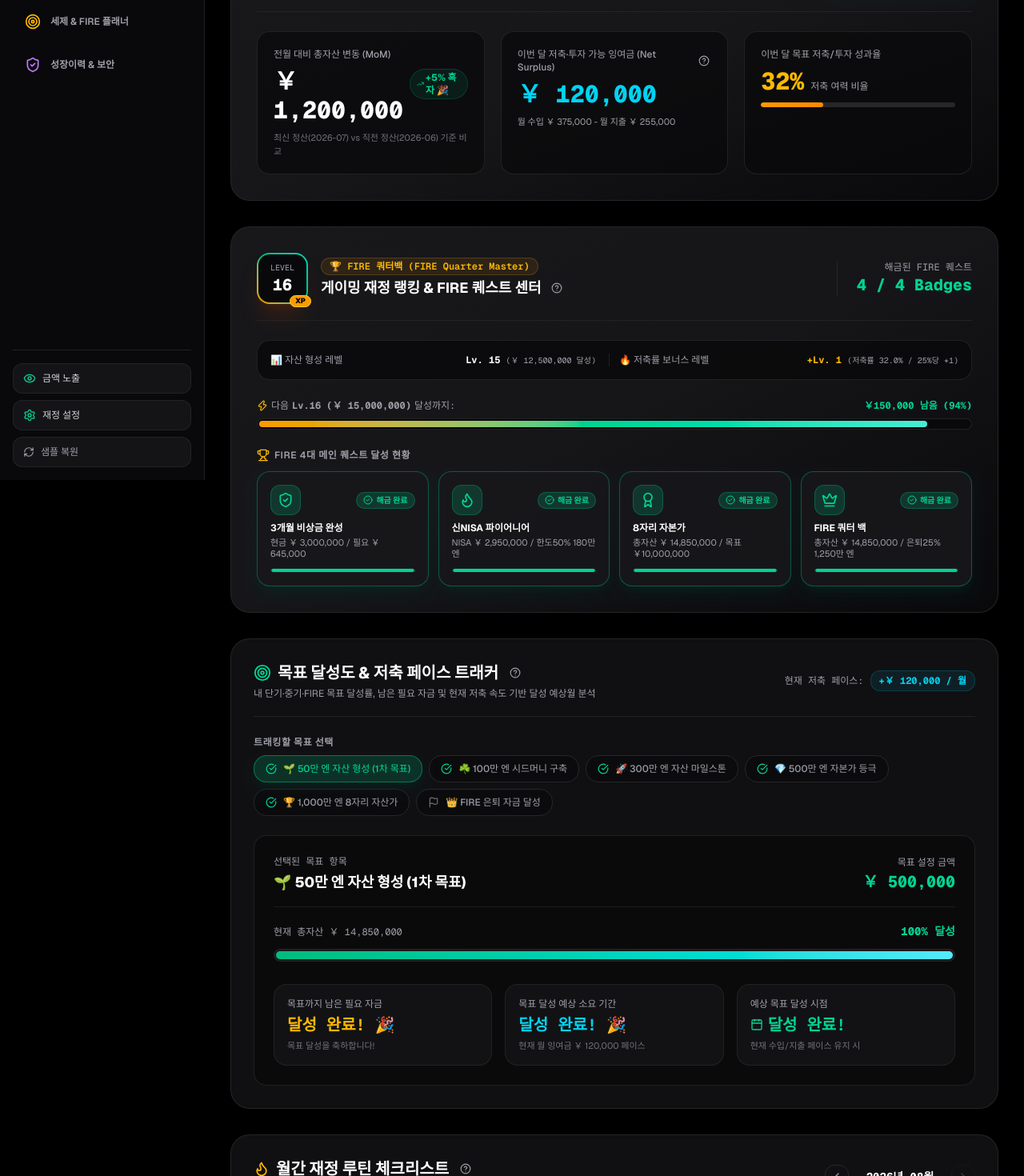
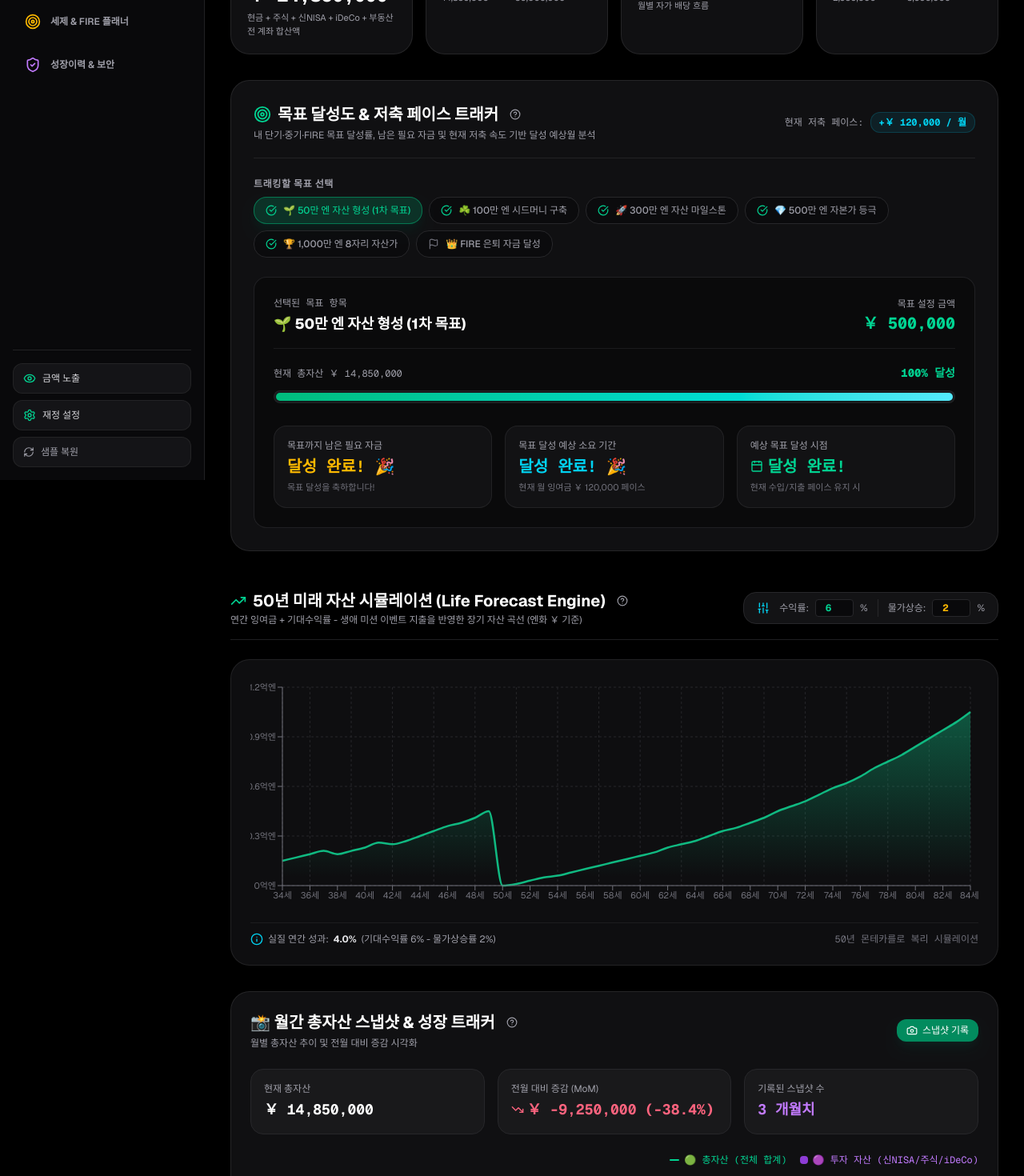
Before and after one commit to jominq0131-boop/financial-os, a Next.js app: page / in a window 1280 px wide. Shown: the part 200-1670 px from the top of the page at 80% size. Built offline with nearby package versions, Linux system fonts and the light colour scheme.

Commit message:
refactor: restructure overview tab as 100% visual read-only dashboard

```diff
--- a/src/app/page.tsx
+++ b/src/app/page.tsx
@@ -92,22 +92,10 @@ export default function Home() {
 
         {/* View Content Container */}
         <main className="flex-1 p-4 md:p-8 max-w-7xl w-full mx-auto space-y-8">
-          {/* TAB 1: 🚀 관제 요약 (Overview) */}
+          {/* TAB 1: 🚀 관제 요약 (Overview) - 100% 시각화 대시보드 */}
           {activeTab === 'overview' && (
             <div className="space-y-8 animate-fade-in">
-              {/* Executive Monthly Performance Briefing Center */}
-              <MonthlyBriefingCard />
-
-              {/* Gamified FIRE Rank & Quest Badges */}
-              <FinancialLevelCard />
-
-              {/* Goal Achievement & Pace Tracker */}
-              <GoalTrackerSection />
-
-              {/* FIRE Habit Routine Checklist */}
-              <FireRoutineCard />
-
-              {/* 4 KPI Cards */}
+              {/* 1. 4대 핵심 KPI 관제 카운터 */}
               <section className="grid grid-cols-1 sm:grid-cols-2 lg:grid-cols-4 gap-4">
                 {/* Net Worth / Total Assets */}
                 <div className="bg-zinc-900/70 border border-zinc-800/90 rounded-3xl p-5 backdrop-blur-xl">
@@ -193,7 +181,16 @@ export default function Home() {
                 </div>
               </section>
 
-              {/* Emergency Fund Card & Forecast Summary */}
+              {/* 2. Goal Achievement & Pace Tracker */}
+              <GoalTrackerSection />
+
+              {/* 3. 50 Year Forecast Chart (Future Prediction) */}
+              <ForecastChart />
+
+              {/* 4. Monthly Asset Snapshot Growth Chart (Past & Present Flow) */}
+              <SnapshotGrowthChart />
+
+              {/* 5. Emergency Fund & NISA Tracker Cards */}
               <div className="grid grid-cols-1 lg:grid-cols-12 gap-8">
                 <div className="lg:col-span-6">
                   <EmergencyFundCard />
@@ -203,14 +200,15 @@ export default function Home() {
                 </div>
               </div>
 
-              {/* 50 Year Forecast Chart */}
-              <ForecastChart />
+              {/* 6. Gamified FIRE Rank & Quest Badges */}
+              <FinancialLevelCard />
             </div>
           )}
 
           {/* TAB 2: 💼 자산 & 현금흐름 (Assets & Cashflow) */}
           {activeTab === 'assets' && (
             <div className="space-y-8 animate-fade-in">
+              <MonthlyBriefingCard />
               <AssetSection />
               <RunwaySection />
               <SpendingTemperatureCard />
@@ -221,6 +219,7 @@ export default function Home() {
           {/* TAB 3: 🎯 세제 & FIRE 플래너 (Intelligence & Milestones) */}
           {activeTab === 'intelligence' && (
             <div className="space-y-8 animate-fade-in">
+              <FireRoutineCard />
               <div className="grid grid-cols-1 lg:grid-cols-12 gap-8">
                 <div className="lg:col-span-6 space-y-8">
                   <TaxReturnSection />
```
